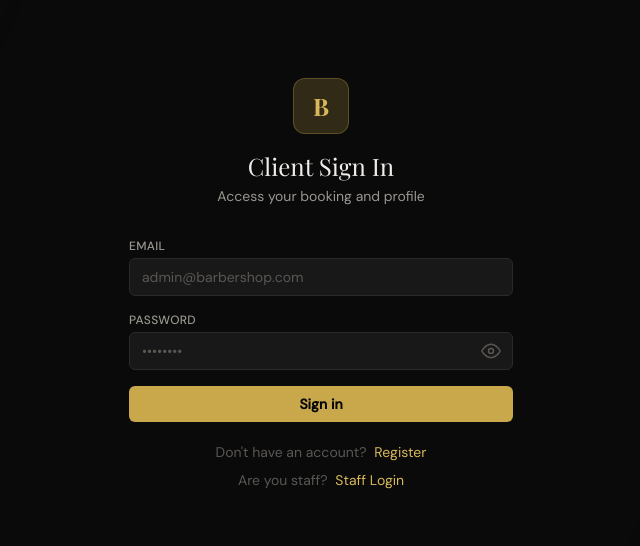
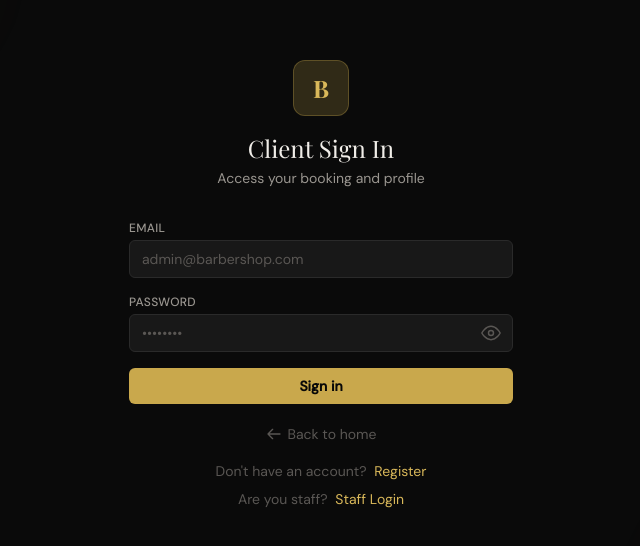
Before and after one commit to EduardoHAnacleto/BarberShop-Front, a Nuxt app: page /login in a window 1280 px wide. Shown: the part 116-662 px from the top of the page, without its empty margins (319-959 px from the left). Built offline with nearby package versions, Linux system fonts and the light colour scheme; a web font is replaced by a local one.

Commit message:
feat: add back-to-home link on login page

```diff
--- a/pages/login.vue
+++ b/pages/login.vue
@@ -156,8 +156,18 @@ onMounted(() => {
         </button>
       </form>
 
+      <!-- Back to home -->
+      <div class="text-center mt-5">
+        <NuxtLink to="/" class="inline-flex items-center gap-1.5 text-sm text-muted hover:text-primary transition-colors">
+          <svg class="w-4 h-4" fill="none" stroke="currentColor" stroke-width="2" viewBox="0 0 24 24">
+            <path stroke-linecap="round" stroke-linejoin="round" d="M10 19l-7-7m0 0l7-7m-7 7h18" />
+          </svg>
+          Back to home
+        </NuxtLink>
+      </div>
+
       <!-- Links for clients: register or switch to staff login. -->
-      <p class="text-center text-sm text-muted mt-5">
+      <p class="text-center text-sm text-muted mt-3">
         Don't have an account?
         <NuxtLink to="/register" class="text-gold-400 hover:underline ml-1">Register</NuxtLink>
       </p>
```
